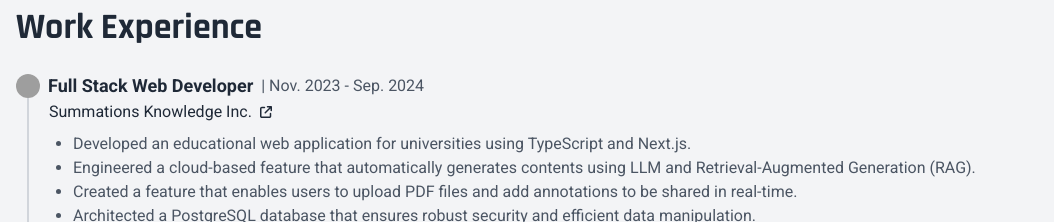
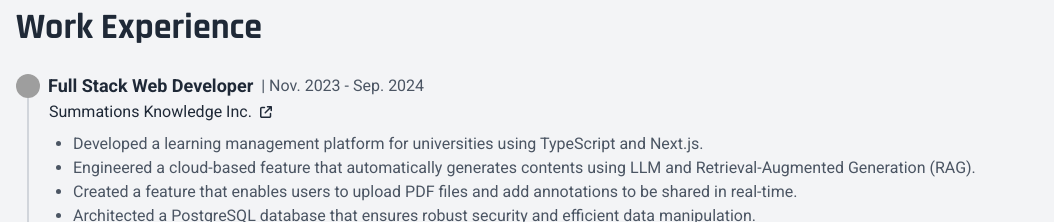
Before and after one commit to seihello/new-portfolio, a Next.js app: page / in a window 1280 px wide. Shown: the part 2680-2902 px from the top of the page, without its empty margins (0-1054 px from the left). Built offline with nearby package versions, Linux system fonts and the light colour scheme; grey boxes are pictures that could not be loaded; what tailwindcss-text-fill would draw is missing.

Commit message:
chore: improve a work experience sentence

```diff
--- a/data/work-experiences.ts
+++ b/data/work-experiences.ts
@@ -6,7 +6,7 @@ const workExperiences = [
       startDate: "Nov. 2023",
       endDate: "Sep. 2024",
       descriptions: [
-        "Developed an educational web application for universities using TypeScript and Next.js.",
+        "Developed a learning management platform for universities using TypeScript and Next.js.",
         "Engineered a cloud-based feature that automatically generates contents using LLM and Retrieval-Augmented Generation (RAG).",
         "Created a feature that enables users to upload PDF files and add annotations to be shared in real-time.",
         "Architected a PostgreSQL database that ensures robust security and efficient data manipulation.",
```
